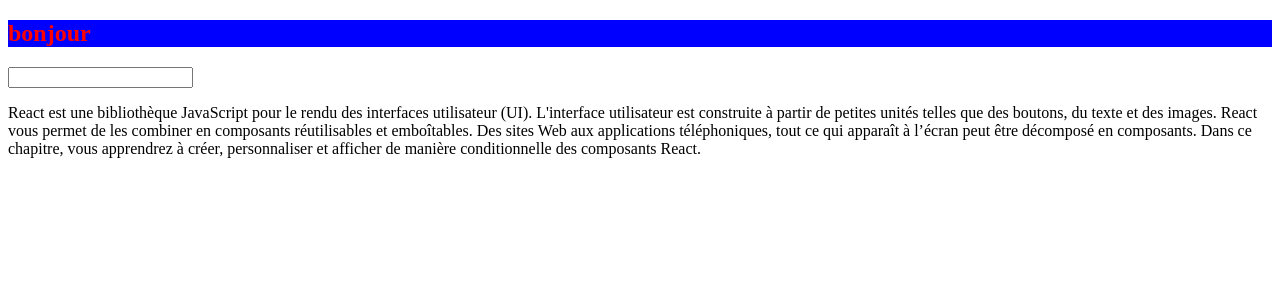
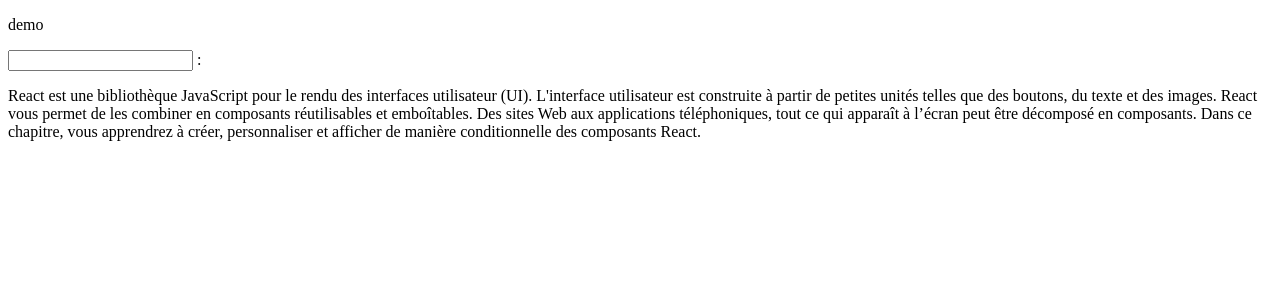
Before and after one commit to hayetmnasrighabri/reactjs, a React (Create React App) app: page / in a window 1280 px wide. Shown: the top 300 px of the page. Built offline with nearby package versions, Linux system fonts and the light colour scheme.

Commit message:
showtitle

```diff
--- a/src/App.js
+++ b/src/App.js
@@ -1,16 +1,21 @@
 const style={color: 'red', backgroundColor: 'blue'}
+const showtitle= false
+function App() {
+  //const handleClick=(e)=>{
+    //    e.preventDefault()
+      //  e.stopPropagation()
+        //alert("j'ai click sur le titre")
 
-function App() {
-  const handleClick=(e)=>{
-        e.preventDefault()
-        e.stopPropagation()
-        alert("j'ai click sur le titre")
 
-  }
   return (
     <>
-    <h2 onClick={handleClick} id="title" className="title" style={style}>bonjour</h2>
-    <input type="text"/>
+   {
+    showtitle ?
+    <h2 id="title" className="title" style={style}>bonjour</h2>
+    : <p>demo</p>
+    }
+    <input type="text"/> :
+
     <p>React est une bibliothèque
        JavaScript pour le rendu des
        interfaces utilisateur (UI).
@@ -24,4 +29,4 @@
     </>
   );
 }
-export default App
+export default App;
```
